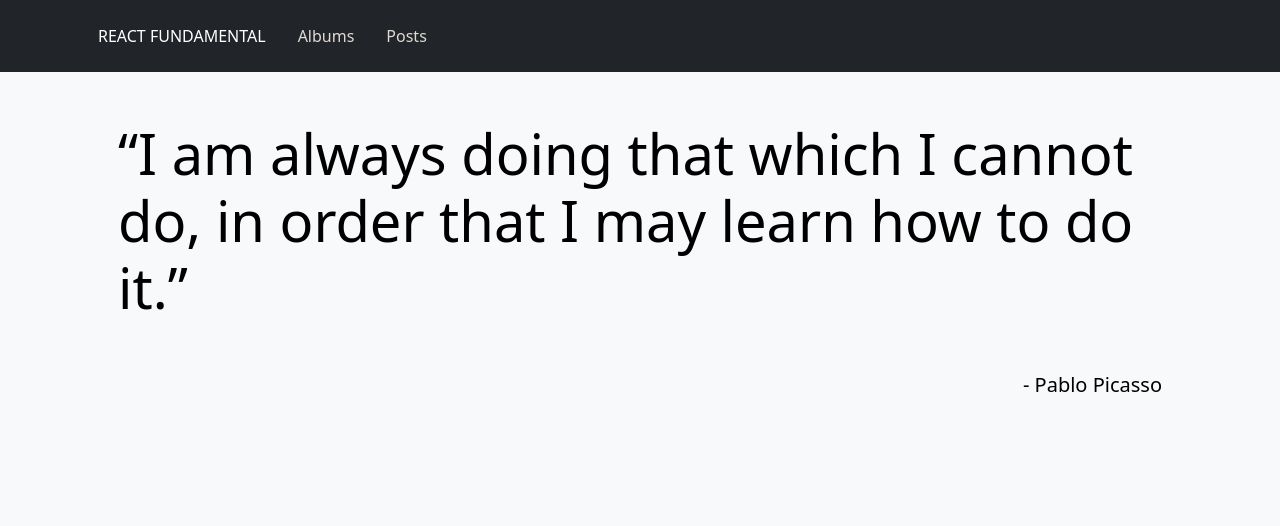
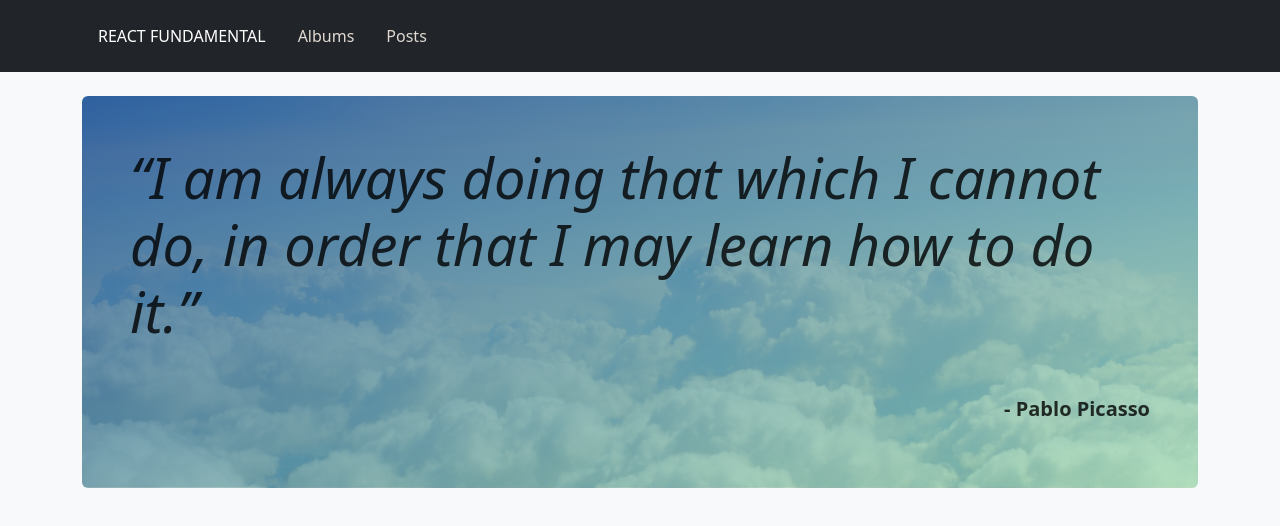
Before and after one commit to harysreza/deacourse-react-fundamental, a React (Create React App) app: page / in a window 1280 px wide. Shown: the top 526 px of the page. Built offline with nearby package versions, Linux system fonts and the light colour scheme.

Commit message:
styling homepage

```diff
--- a/src/components/Homepage/main.homepage.js
+++ b/src/components/Homepage/main.homepage.js
@@ -1,20 +1,27 @@
 import React from "react";
 import { Container } from "react-bootstrap";
+import Background from "../../assets/cloud.jpg";
 
 const Homepage = () => {
   return (
     <React.Fragment>
-      <Container className="mt-5 px-5">
-        <h1 className="display-4 text-black">
-          “I am always doing that which I cannot do, in order that I may learn
-          how to do it.”
-        </h1>
-        <p
-          className="lead text-end mt-5 text-black"
-          style={{ fontWeight: "500" }}
+      <Container>
+        <Container
+          className="mt-4 p-5 rounded"
+          style={{
+            backgroundImage: `linear-gradient(to right bottom, rgba(23, 74, 144, 0.8), rgba(142, 226, 178, 0.6)), url(${Background})`,
+            backgroundPosition: "center",
+            backgroundSize: "cover",
+            backgroundRepeat: "no-repeat",
+            color: "rgba(0, 0, 0, 0.8)",
+          }}
         >
-          - Pablo Picasso
-        </p>
+          <h1 className="display-4 fst-italic">
+            “I am always doing that which I cannot do, in order that I may learn
+            how to do it.”
+          </h1>
+          <p className="lead text-end mt-5 fw-semibold">- Pablo Picasso</p>
+        </Container>
       </Container>
     </React.Fragment>
   );
```
Also changed, not shown: src/assets/cloud.jpg (added).
